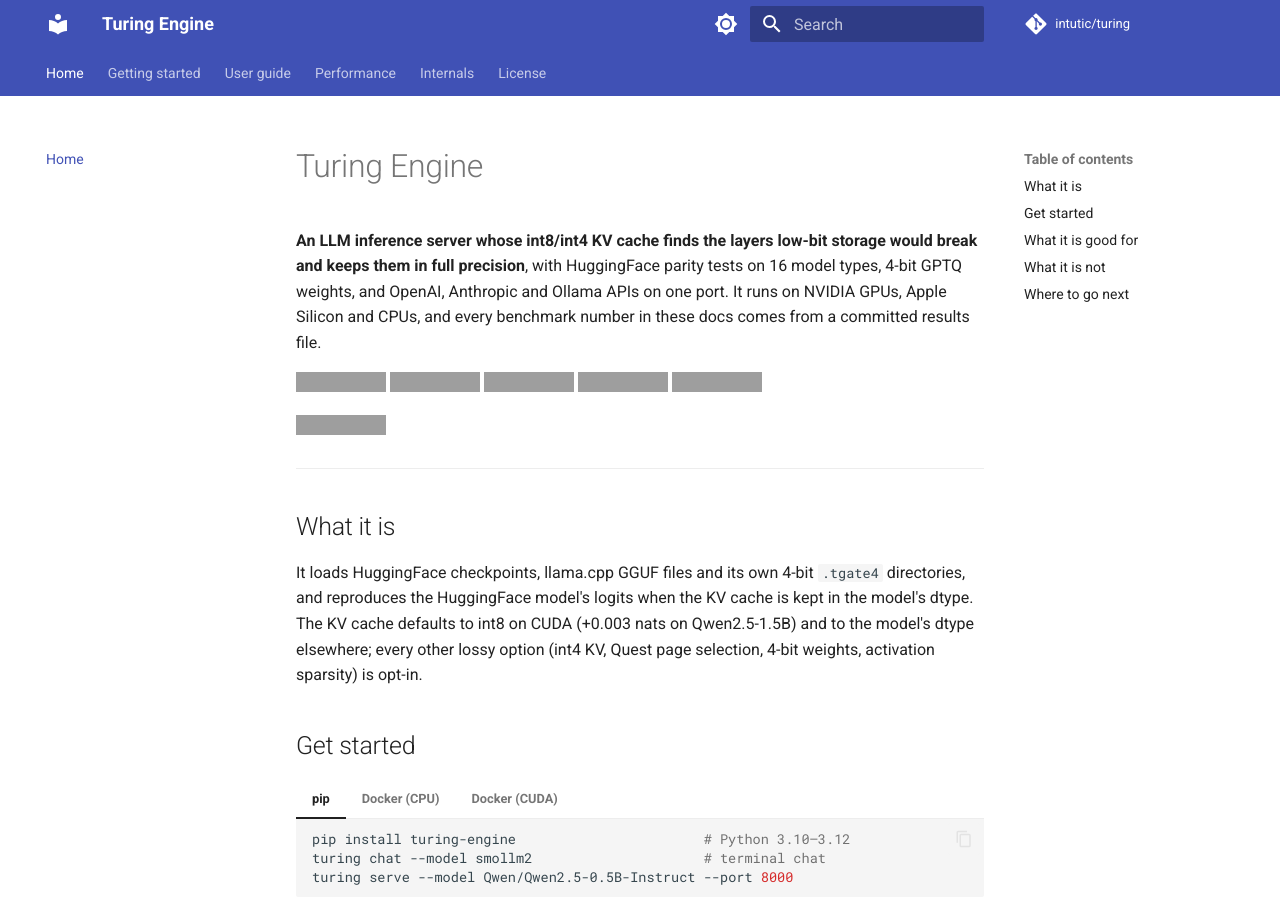
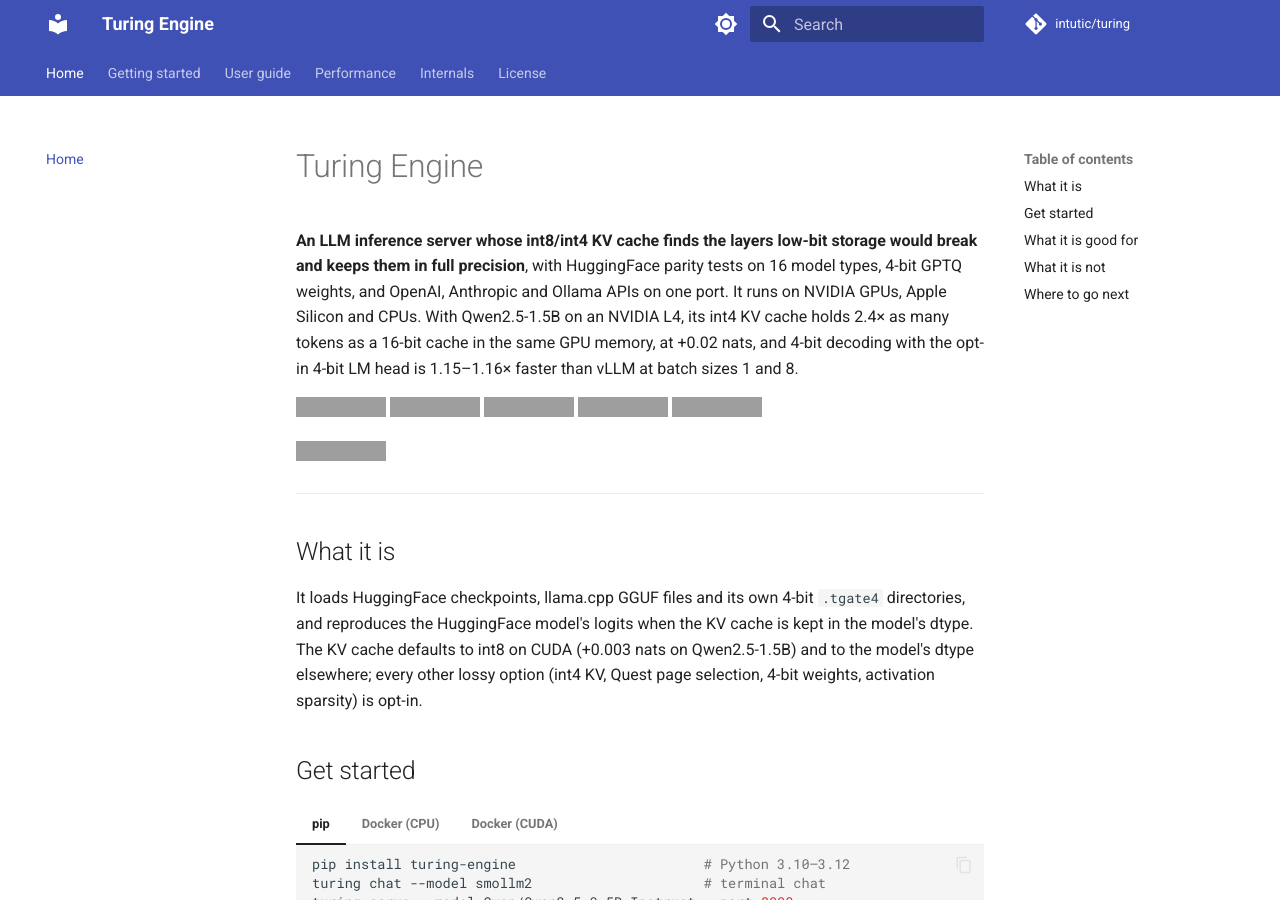
Before and after one commit to intutic/turing, an MkDocs documentation site: the page built from docs/index.md, in a window 1280 px wide and 900 px high, cut to the strip 0-900 px from the top of the window. Built offline with MkDocs 1.6.1 and Material for MkDocs 9.7.7, drawn with Linux system fonts in a browser that asks for light colours; comment, search, counter and statistics services are not loaded; grey boxes are pictures that could not be loaded.

Commit message:
docs: lead with measured efficiency instead of the results-file line
The tagline now ends with two measured numbers (Qwen2.5-1.5B, one L4): the
int4 KV cache holds 2.4x the tokens of a 16-bit cache in the same memory
(1,305,488 vs 547,840 at 14.6 GiB) at +0.02 nats, and 4-bit decoding with
the opt-in 4-bit LM head is 1.15-1.16x vLLM at batch 1 and 8.

Signed-off-by: Ishan Gupta <ishangupta.ds@gmail.com>
Co-Authored-By: Claude Opus 5.5 <noreply@anthropic.com>

```diff
--- a/docs/index.md
+++ b/docs/index.md
@@ -2,8 +2,9 @@
 
 **An LLM inference server whose int8/int4 KV cache finds the layers low-bit storage would break and keeps them in full
 precision**, with HuggingFace parity tests on 16 model types, 4-bit GPTQ weights, and OpenAI, Anthropic and Ollama
-APIs on one port. It runs on NVIDIA GPUs, Apple Silicon and CPUs, and every benchmark number in these docs comes from a
-committed results file.
+APIs on one port. It runs on NVIDIA GPUs, Apple Silicon and CPUs. With Qwen2.5-1.5B on an NVIDIA L4, its int4 KV cache
+holds 2.4× as many tokens as a 16-bit cache in the same GPU memory, at +0.02 nats, and 4-bit decoding with the opt-in
+4-bit LM head is 1.15–1.16× faster than vLLM at batch sizes 1 and 8.
 
 [![PyPI](https://img.shields.io/pypi/v/turing-engine.svg)](https://pypi.org/project/turing-engine/)
 [![Python 3.10–3.12](https://img.shields.io/badge/Python-3.10–3.12-blue.svg)](https://pypi.org/project/turing-engine/)
```
Also changed, not shown: README.md (+3 -2 lines).
